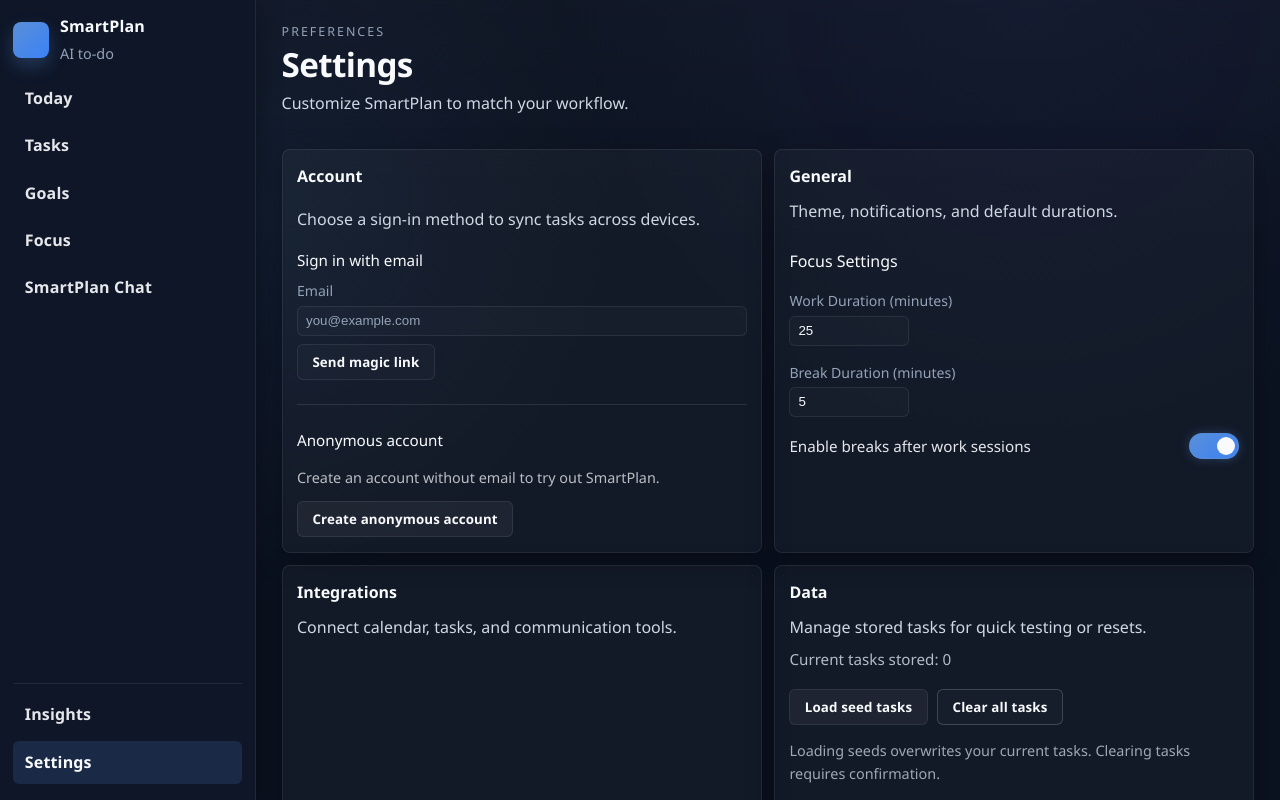
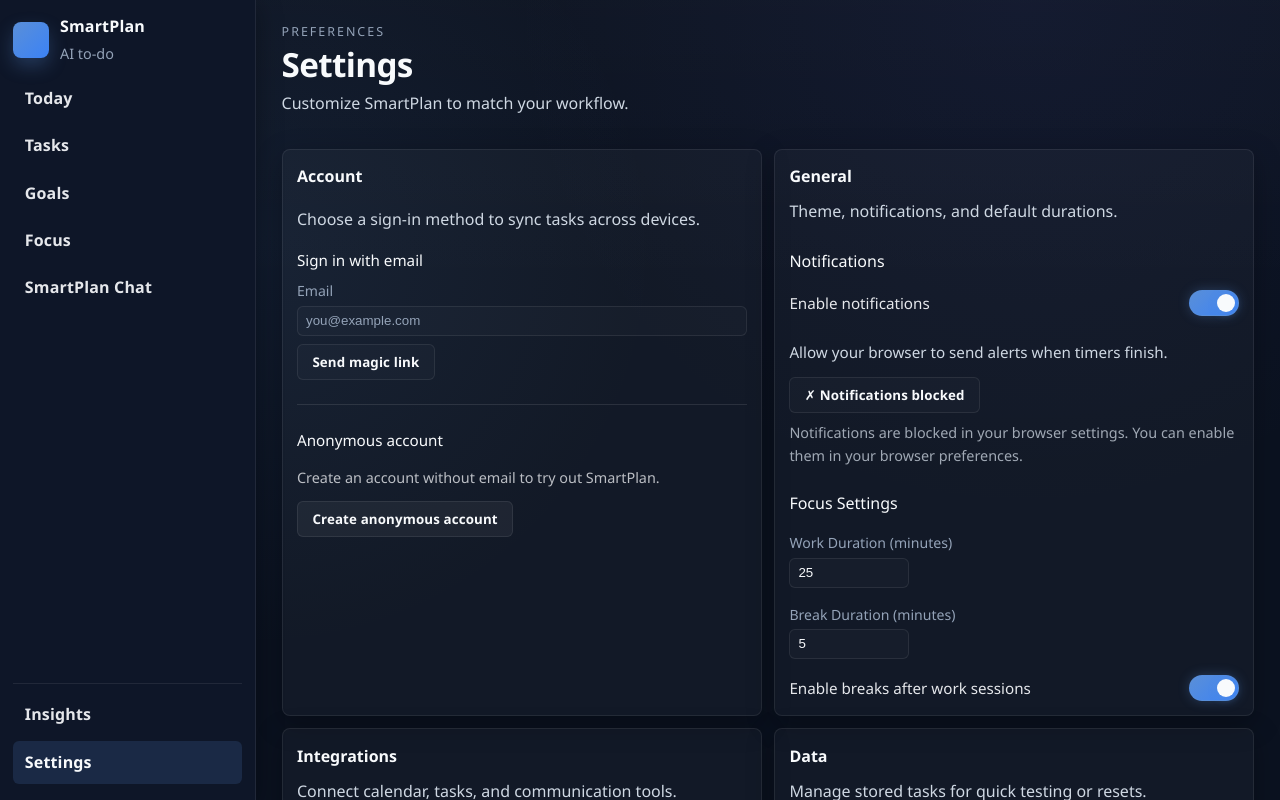
Before and after one commit to D-Pod-dev/smartplan, a React (Vite) app: page /settings in a window 1280 px wide. Shown: the top 800 px of the page. Built offline with nearby package versions, Linux system fonts and the light colour scheme; no server answers.

Commit message:
feat(Settings, FocusTimer): add notification settings and permission handling for timer alerts

```diff
--- a/src/contexts/FocusTimerContext.jsx
+++ b/src/contexts/FocusTimerContext.jsx
@@ -86,6 +86,39 @@
   const [markCompletedBefore, setMarkCompletedBefore] = useState(() => loadTimerStateFromStorage().markCompletedBefore)
 
   const intervalRef = useRef(null)
+  const prevTimerStateRef = useRef(timerState)
+  const prevBreakTimeRef = useRef(breakTimeRemaining)
+
+  // Notification helpers
+  const ensureNotificationPermission = async () => {
+    if (typeof window === 'undefined') return
+    if (!('Notification' in window)) return
+
+    // Check if we've already prompted in this session
+    const hasPromptedThisSession = sessionStorage.getItem('smartplan.notificationPrompted') === 'true'
+
+    // Only prompt if permission is default (not already granted or denied)
+    if (!hasPromptedThisSession && Notification.permission === 'default') {
+      try {
+        sessionStorage.setItem('smartplan.notificationPrompted', 'true')
+        await Notification.requestPermission()
+      } catch {}
+    }
+  }
+
+  const sendNotification = (title, body) => {
+    if (typeof window === 'undefined') return
+    if (!('Notification' in window)) return
+    if (Notification.permission !== 'granted') return
+
+    // Check if user has notifications enabled
+    const notificationsEnabled = localStorage.getItem('smartplan.notificationsEnabled')
+    if (notificationsEnabled === 'false') return
+
+    try {
+      new Notification(title, { body })
+    } catch {}
+  }
 
   // Save timer state to localStorage whenever it changes
   useEffect(() => {
@@ -108,6 +141,16 @@
   useEffect(() => {
     window.dispatchEvent(new CustomEvent('focusTimerStateUpdate', { detail: { timerState } }))
   }, [timerState])
+
+  // Fire notification when focus session completes
+  useEffect(() => {
+    const prev = prevTimerStateRef.current
+    if (prev !== 'completed' && timerState === 'completed') {
+      const taskTitle = selectedTask?.title || 'Focus session'
+      sendNotification('Time’s up!', `${taskTitle} finished. Nice work!`)
+    }
+    prevTimerStateRef.current = timerState
+  }, [timerState, selectedTask])
 
   // Main timer countdown effect - runs globally regardless of page
   useEffect(() => {
@@ -168,6 +211,17 @@
     }
   }, [timerState, breakPaused])
 
+  // Fire notification when break completes
+  useEffect(() => {
+    if (timerState === 'break') {
+      const prevBreak = prevBreakTimeRef.current
+      if (prevBreak > 0 && breakTimeRemaining === 0 && breakPaused) {
+        sendNotification('Break finished', 'Ready to get back to it?')
+      }
+      prevBreakTimeRef.current = breakTimeRemaining
+    }
+  }, [timerState, breakTimeRemaining, breakPaused])
+
   // Listen for focus timer override events
   useEffect(() => {
     const handleTimerOverride = (event) => {
@@ -187,6 +241,7 @@
   }, [timerState])
 
   const startSession = (task, index, queueLength) => {
+    ensureNotificationPermission()
     setCurrentQueueIndex(index)
     setSelectedTask(task)
     const timeInSeconds = task.timeAllocated * 60
--- a/src/pages/Settings.jsx
+++ b/src/pages/Settings.jsx
@@ -66,6 +66,20 @@
   const [taskCount, setTaskCount] = useState(() => getStoredTaskCount())
   const [dataFlash, setDataFlash] = useState(null)
   const dataFlashTimer = useRef(null)
+  const [notificationPermission, setNotificationPermission] = useState(() => {
+    if (typeof window !== 'undefined' && 'Notification' in window) {
+      return Notification.permission
+    }
+    return 'default'
+  })
+  const [notificationBusy, setNotificationBusy] = useState(false)
+  const [notificationsEnabled, setNotificationsEnabled] = useState(() => {
+    if (typeof localStorage !== 'undefined') {
+      const saved = localStorage.getItem('smartplan.notificationsEnabled')
+      return saved === null ? true : saved === 'true'
+    }
+    return true
+  })
 
   const buildSeedTasks = () => {
     const todayIso = getCurrentDate().toISOString().split('T')[0]
@@ -368,6 +382,29 @@
     }
   }, [])
 
+  const handleRequestNotificationPermission = async () => {
+    if (typeof window === 'undefined' || !('Notification' in window)) return
+    setNotificationBusy(true)
+    try {
+      const permission = await Notification.requestPermission()
+      setNotificationPermission(permission)
+      if (permission === 'granted') {
+        new Notification('Notifications enabled!', { body: 'You will receive notifications when timers finish.' })
+      }
+    } catch (err) {
+      console.error('Error requesting notification permission:', err)
+    } finally {
+      setNotificationBusy(false)
+    }
+  }
+
+  const handleToggleNotifications = (enabled) => {
+    setNotificationsEnabled(enabled)
+    if (typeof localStorage !== 'undefined') {
+      localStorage.setItem('smartplan.notificationsEnabled', enabled ? 'true' : 'false')
+    }
+  }
+
   return (
     <>
       <header className="page__header">
@@ -506,6 +543,41 @@
           <p className="panel__copy">Theme, notifications, and default durations.</p>
 
           <div style={{ marginTop: '1.5rem' }}>
+            <h3 style={{ fontSize: '1rem', fontWeight: 500, marginBottom: '1rem', color: 'var(--heading)' }}>Notifications</h3>
+
+            <div className="setting-toggle-row" style={{ marginBottom: '1.5rem' }}>
+              <span className="setting-toggle-label">Enable notifications</span>
+              <label className="toggle-switch">
+                <input
+                  type="checkbox"
+                  checked={notificationsEnabled}
+                  onChange={(e) => handleToggleNotifications(e.target.checked)}
+                />
+                <span className="toggle-slider"></span>
+              </label>
+            </div>
+
+            {notificationsEnabled && (
+              <div style={{ marginBottom: '1.5rem' }}>
+                <p className="panel__copy" style={{ marginBottom: '0.75rem', fontSize: '0.95rem' }}>
+                  Allow your browser to send alerts when timers finish.
+                </p>
+                <button
+                  type="button"
+                  className="action"
+                  onClick={handleRequestNotificationPermission}
+                  disabled={notificationBusy || notificationPermission === 'granted' || notificationPermission === 'denied'}
+                >
+                  {notificationBusy ? 'Requesting...' : notificationPermission === 'granted' ? '✓ Notifications allowed' : notificationPermission === 'denied' ? '✗ Notifications blocked' : 'Allow notifications'}
+                </button>
+                {notificationPermission === 'denied' && (
+                  <p className="panel__copy" style={{ marginTop: '0.5rem', fontSize: '0.9rem', opacity: 0.75 }}>
+                    Notifications are blocked in your browser settings. You can enable them in your browser preferences.
+                  </p>
+                )}
+              </div>
+            )}
+
             <h3 style={{ fontSize: '1rem', fontWeight: 500, marginBottom: '1rem', color: 'var(--heading)' }}>Focus Settings</h3>
 
             <div className="todo-field" style={{ marginBottom: '1rem' }}>
```
